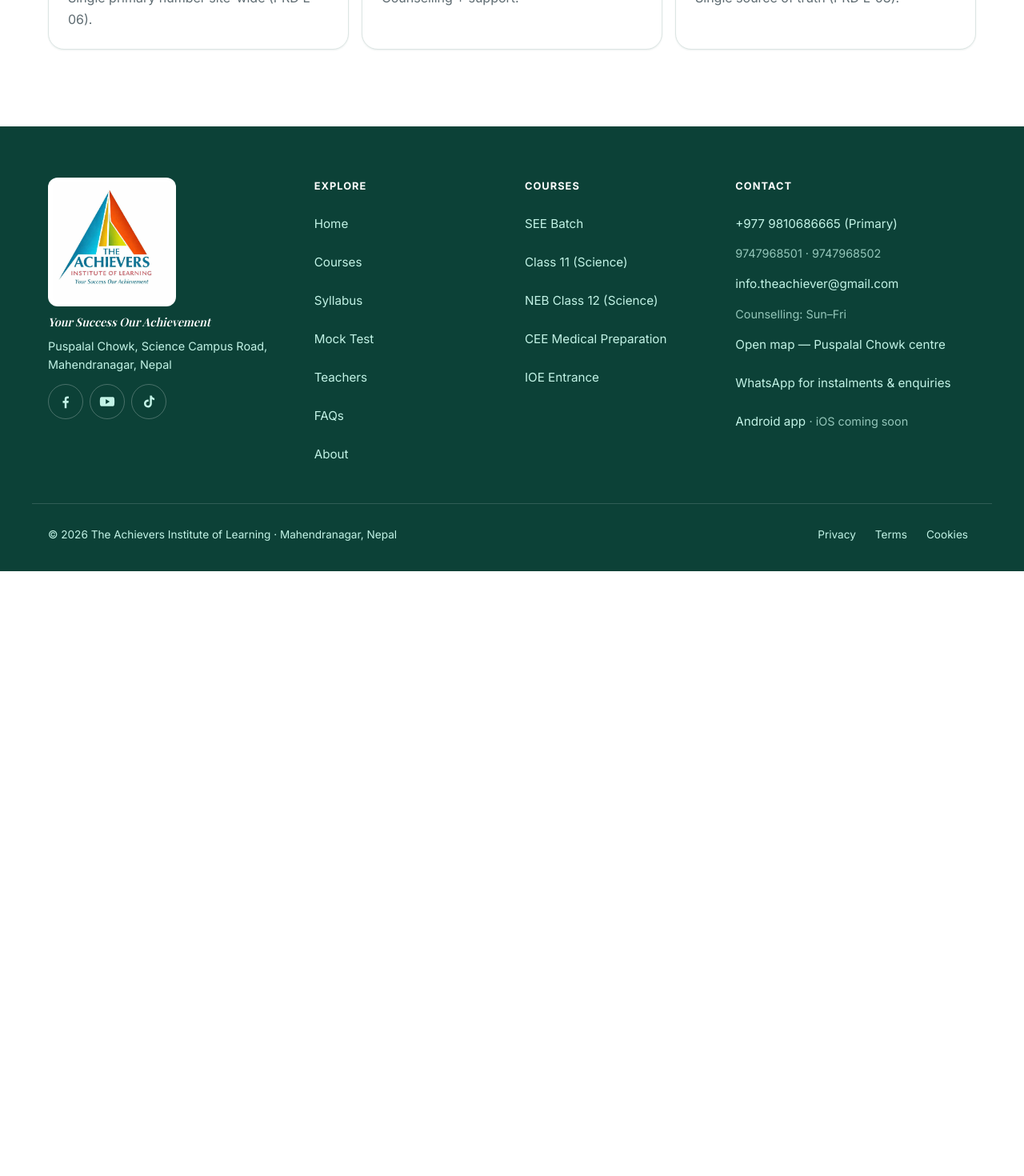
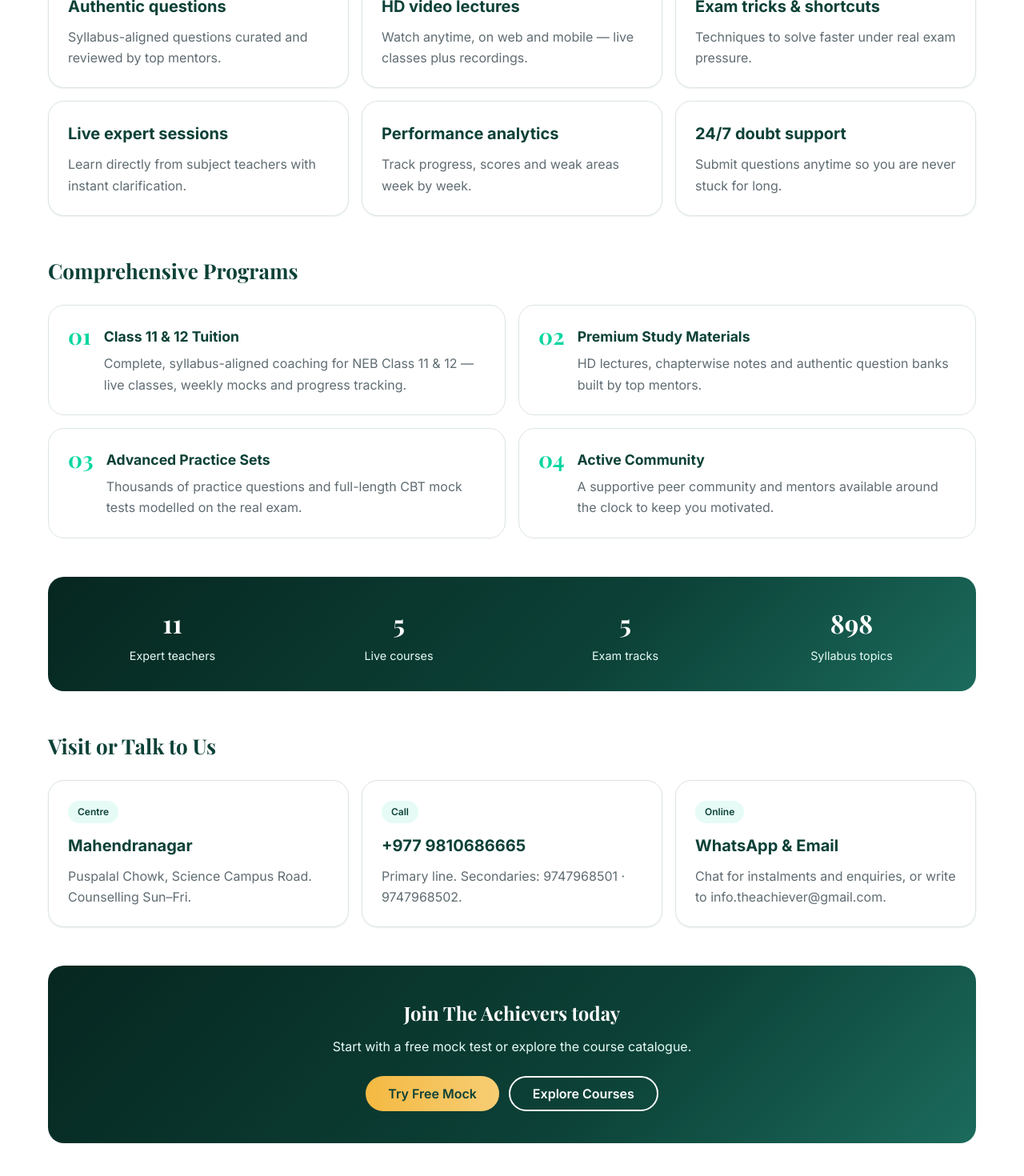
Before and after one commit to Yuvrajkalauni/The-Achiver, a React (Vite) app in the folder frontend/: page /about in a window 1280 px wide. Shown: the part 480-1950 px from the top of the page at 80% size. Before the commit the page ends 1194 px from the top, so only its background shows below. Built offline with nearby package versions, Linux system fonts and the light colour scheme.

Commit message:
feat(about): full page with live copy, verifiable stats, programs and contact

```diff
--- a/frontend/src/pages/About.tsx
+++ b/frontend/src/pages/About.tsx
@@ -1,16 +1,147 @@
+import { Link } from 'react-router-dom'
 import Page from './Page'
+import { COURSES, TEACHERS } from '../data/site'
+import { SYLLABUS_TRACKS, trackCounts } from '../data/syllabus'
+import './Page.css'
+
+const UNIQUE = [
+  {
+    title: 'Authentic questions',
+    text: 'Syllabus-aligned questions curated and reviewed by top mentors.',
+  },
+  {
+    title: 'HD video lectures',
+    text: 'Watch anytime, on web and mobile — live classes plus recordings.',
+  },
+  {
+    title: 'Exam tricks & shortcuts',
+    text: 'Techniques to solve faster under real exam pressure.',
+  },
+  {
+    title: 'Live expert sessions',
+    text: 'Learn directly from subject teachers with instant clarification.',
+  },
+  {
+    title: 'Performance analytics',
+    text: 'Track progress, scores and weak areas week by week.',
+  },
+  {
+    title: '24/7 doubt support',
+    text: 'Submit questions anytime so you are never stuck for long.',
+  },
+]
+
+const PROGRAMS = [
+  {
+    title: 'Class 11 & 12 Tuition',
+    text: 'Complete, syllabus-aligned coaching for NEB Class 11 & 12 — live classes, weekly mocks and progress tracking.',
+  },
+  {
+    title: 'Premium Study Materials',
+    text: 'HD lectures, chapterwise notes and authentic question banks built by top mentors.',
+  },
+  {
+    title: 'Advanced Practice Sets',
+    text: 'Thousands of practice questions and full-length CBT mock tests modelled on the real exam.',
+  },
+  {
+    title: 'Active Community',
+    text: 'A supportive peer community and mentors available around the clock to keep you motivated.',
+  },
+]
 
 export default function About() {
+  // Verifiable figures only (PRD H-02, open question 4): computed from our own data files.
+  const topics = SYLLABUS_TRACKS.reduce((a, t) => a + trackCounts(t).topics, 0)
+  const stats = [
+    { value: String(TEACHERS.length), label: 'Expert teachers' },
+    { value: String(COURSES.length), label: 'Live courses' },
+    { value: String(SYLLABUS_TRACKS.length), label: 'Exam tracks' },
+    { value: topics.toLocaleString('en-NP'), label: 'Syllabus topics' },
+  ]
+
   return (
     <Page
-      kicker="The Achievers"
-      title="About"
-      lead="Institute of Learning, Puspalal Chowk, Science Campus Road, Mahendranagar — online + physical batches, daily live classes and weekly mocks."
+      kicker="About The Achievers"
+      title="Empowering Students, Building Futures"
+      lead="The Achievers Institute of Learning is a technology-driven online tuition platform for Class 11 & 12 (Science & Management), plus Medical (CEE) and entrance preparation — pairing expert mentorship with a deep repository of practice and mock tests."
     >
-      <div className="ta-cards">
-        <div className="ta-card"><span className="ta-badge">Contact</span><h2>+977 9810686665</h2><p>Single primary number site-wide (PRD L-06).</p></div>
-        <div className="ta-card"><span className="ta-badge">Email</span><h2>info.theachiever@gmail.com</h2><p>Counselling + support.</p></div>
-        <div className="ta-card"><span className="ta-badge">Hours</span><h2>Sun–Fri</h2><p>Single source of truth (PRD L-03).</p></div>
+      <section aria-labelledby="ta-about-unique">
+        <h2 id="ta-about-unique" className="ta-section-title">
+          What Makes Us Unique?
+        </h2>
+        <div className="ta-cards">
+          {UNIQUE.map((u) => (
+            <div className="ta-card" key={u.title}>
+              <h2>{u.title}</h2>
+              <p>{u.text}</p>
+            </div>
+          ))}
+        </div>
+      </section>
+
+      <section aria-labelledby="ta-about-programs" className="ta-about-block">
+        <h2 id="ta-about-programs" className="ta-section-title">
+          Comprehensive Programs
+        </h2>
+        <ol className="ta-steps">
+          {PROGRAMS.map((p, i) => (
+            <li key={p.title}>
+              <span className="ta-step-n" aria-hidden="true">
+                {String(i + 1).padStart(2, '0')}
+              </span>
+              <div>
+                <h3>{p.title}</h3>
+                <p>{p.text}</p>
+              </div>
+            </li>
+          ))}
+        </ol>
+      </section>
+
+      <div className="ta-stats-band" role="region" aria-label="Institute at a glance">
+        {stats.map((s) => (
+          <div key={s.label}>
+            <strong>{s.value}</strong>
+            <span>{s.label}</span>
+          </div>
+        ))}
+      </div>
+
+      <section aria-labelledby="ta-about-visit" className="ta-about-block">
+        <h2 id="ta-about-visit" className="ta-section-title">
+          Visit or Talk to Us
+        </h2>
+        <div className="ta-cards">
+          <div className="ta-card">
+            <span className="ta-badge">Centre</span>
+            <h2>Mahendranagar</h2>
+            <p>Puspalal Chowk, Science Campus Road. Counselling Sun–Fri.</p>
+          </div>
+          <div className="ta-card">
+            <span className="ta-badge">Call</span>
+            <h2>+977 9810686665</h2>
+            <p>Primary line. Secondaries: 9747968501 · 9747968502.</p>
+          </div>
+          <div className="ta-card">
+            <span className="ta-badge">Online</span>
+            <h2>WhatsApp &amp; Email</h2>
+            <p>Chat for instalments and enquiries, or write to info.theachiever@gmail.com.</p>
+          </div>
+        </div>
+      </section>
+
+      <div className="ta-cta-band">
+        <h2>Join The Achievers today</h2>
+        <p>Start with a free mock test or explore the course catalogue.</p>
+        <div className="ta-hero__ctas">
+          <Link to="/mock-test" className="ta-btn ta-btn--gold">
+            Try Free Mock
+          </Link>
+          <Link to="/courses" className="ta-btn ta-btn--outline ta-btn--on-dark">
+            Explore Courses
+          </Link>
+        </div>
       </div>
     </Page>
   )
--- a/frontend/src/pages/Page.css
+++ b/frontend/src/pages/Page.css
@@ -45,3 +45,100 @@
   background: var(--color-tint);
   color: var(--color-heading);
 }
+.ta-badge--gold { background: var(--color-accent); }
+
+/* About page blocks */
+.ta-section-title {
+  margin: 0 0 20px;
+  font-family: var(--font-heading);
+  font-size: 1.625rem;
+  color: var(--color-heading);
+}
+
+.ta-about-block { margin-top: 48px; }
+
+.ta-steps {
+  list-style: none;
+  margin: 0;
+  padding: 0;
+  display: grid;
+  gap: 16px;
+  grid-template-columns: 1fr;
+}
+
+@media (min-width: 768px) {
+  .ta-steps { grid-template-columns: repeat(2, 1fr); }
+}
+
+.ta-steps li {
+  display: flex;
+  gap: 16px;
+  background: #fff;
+  border: 1px solid var(--color-border);
+  border-radius: var(--radius-lg);
+  padding: 24px;
+}
+
+.ta-steps h3 { margin: 0 0 6px; color: var(--color-heading); font-size: 1.1rem; }
+
+.ta-steps p { margin: 0; color: var(--color-text-muted); }
+
+.ta-step-n {
+  flex: none;
+  font-family: var(--font-heading);
+  font-weight: 700;
+  font-size: 1.75rem;
+  line-height: 1;
+  color: var(--color-secondary);
+}
+
+.ta-stats-band {
+  margin-top: 48px;
+  border-radius: var(--radius-lg);
+  background: var(--gradient-hero-dark);
+  padding: 32px 24px;
+  display: grid;
+  gap: 20px;
+  grid-template-columns: repeat(2, 1fr);
+  text-align: center;
+}
+
+@media (min-width: 768px) {
+  .ta-stats-band { grid-template-columns: repeat(4, 1fr); }
+}
+
+.ta-stats-band strong {
+  display: block;
+  font-family: var(--font-heading);
+  font-size: 2rem;
+  color: #fff;
+}
+
+.ta-stats-band span { color: var(--color-tint); font-size: 0.9rem; }
+
+.ta-cta-band {
+  margin-top: 48px;
+  border-radius: var(--radius-lg);
+  background: var(--gradient-hero-dark);
+  padding: 40px 24px;
+  text-align: center;
+}
+
+.ta-cta-band h2 {
+  margin: 0 0 8px;
+  font-family: var(--font-heading);
+  color: #fff;
+}
+
+.ta-cta-band p { margin: 0 0 24px; color: var(--color-tint); }
+
+.ta-cta-band .ta-hero__ctas { justify-content: center; margin-bottom: 0; }
+
+.ta-btn--on-dark {
+  color: #fff;
+  border-color: #fff;
+}
+
+.ta-btn--on-dark:hover { background: rgba(255, 255, 255, 0.12); }
+
+[data-theme='dark'] .ta-steps li { background: #0d2c26; }
```
